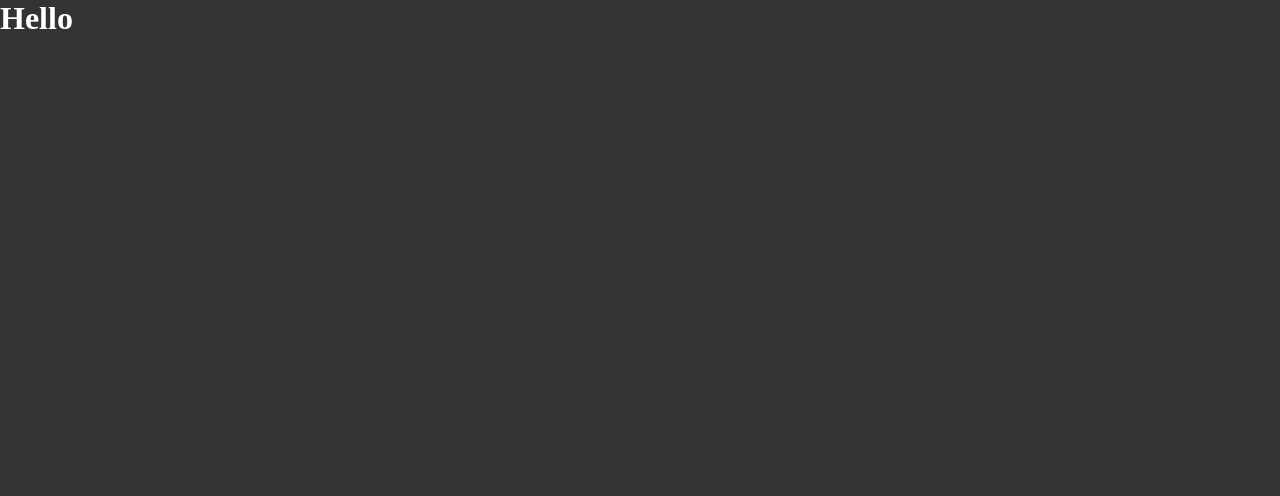
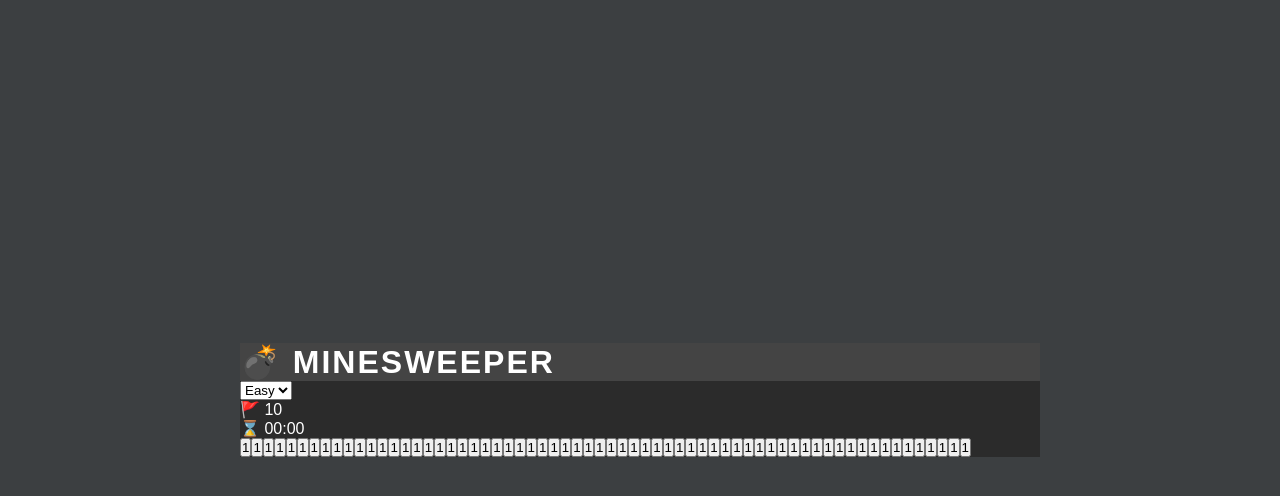
Before and after one commit to Krycha94/minesweeper, a React (Vite) app: page / in a window 1280 px wide. Shown: the top 496 px of the page. Built offline with nearby package versions, Linux system fonts and the light colour scheme.

Commit message:
Create Panel, Board and Cell components with dummy data

```diff
--- a/src/App.jsx
+++ b/src/App.jsx
@@ -1,8 +1,16 @@
+import Board from "./components/Board";
+import Panel from "./components/Panel";
+import styles from "./App.module.css";
+
 function App() {
 	return (
-		<div>
-			<h1>Hello</h1>
-		</div>
+		<main>
+			<div className={styles.container}>
+				<h1 className={styles.title}>💣 Minesweeper</h1>
+				<Panel />
+				<Board />
+			</div>
+		</main>
 	);
 }
 
--- /dev/null
+++ b/src/App.module.css
@@ -0,0 +1,17 @@
+main {
+	min-height: 100vh;
+	display: flex;
+	justify-content: center;
+	align-items: center;
+}
+
+.container {
+	width: 90%;
+	max-width: 800px;
+	background-color: #444;
+}
+
+.title {
+	text-transform: uppercase;
+	letter-spacing: 2px;
+}
--- /dev/null
+++ b/src/components/Board.jsx
@@ -0,0 +1,75 @@
+import Cell from "./Cell";
+import styles from "./Board.module.css";
+
+const Board = () => {
+	return (
+		<section>
+			<Cell />
+			<Cell />
+			<Cell />
+			<Cell />
+			<Cell />
+			<Cell />
+			<Cell />
+			<Cell />
+			<Cell />
+			<Cell />
+			<Cell />
+			<Cell />
+			<Cell />
+			<Cell />
+			<Cell />
+			<Cell />
+			<Cell />
+			<Cell />
+			<Cell />
+			<Cell />
+			<Cell />
+			<Cell />
+			<Cell />
+			<Cell />
+			<Cell />
+			<Cell />
+			<Cell />
+			<Cell />
+			<Cell />
+			<Cell />
+			<Cell />
+			<Cell />
+			<Cell />
+			<Cell />
+			<Cell />
+			<Cell />
+			<Cell />
+			<Cell />
+			<Cell />
+			<Cell />
+			<Cell />
+			<Cell />
+			<Cell />
+			<Cell />
+			<Cell />
+			<Cell />
+			<Cell />
+			<Cell />
+			<Cell />
+			<Cell />
+			<Cell />
+			<Cell />
+			<Cell />
+			<Cell />
+			<Cell />
+			<Cell />
+			<Cell />
+			<Cell />
+			<Cell />
+			<Cell />
+			<Cell />
+			<Cell />
+			<Cell />
+			<Cell />
+		</section>
+	);
+};
+
+export default Board;
--- /dev/null
+++ b/src/components/Cell.jsx
@@ -0,0 +1,7 @@
+import styles from "./Cell.module.css";
+
+const Cell = () => {
+	return <button>1</button>;
+};
+
+export default Cell;
--- /dev/null
+++ b/src/components/Panel.jsx
@@ -0,0 +1,17 @@
+import styles from "./Panel.module.css";
+
+const Panel = () => {
+	return (
+		<section>
+			<select name="difficulty" id="difficulty">
+				<option value="easy">Easy</option>
+			</select>
+			<div className={styles.info}>
+				<p>🚩 10</p>
+				<p>⌛ 00:00</p>
+			</div>
+		</section>
+	);
+};
+
+export default Panel;
--- /dev/null
+++ b/src/components/Panel.module.css
@@ -0,0 +1,3 @@
+section {
+	background-color: #2b2b2b;
+}
--- a/src/index.css
+++ b/src/index.css
@@ -5,6 +5,7 @@
 }
 
 body {
-	background-color: #333;
+	background-color: #3c3f41;
 	color: #fff;
+	font-family: Arial, Helvetica, sans-serif;
 }
```
Also changed, not shown: src/components/Board.module.css (added), src/components/Cell.module.css (added).
